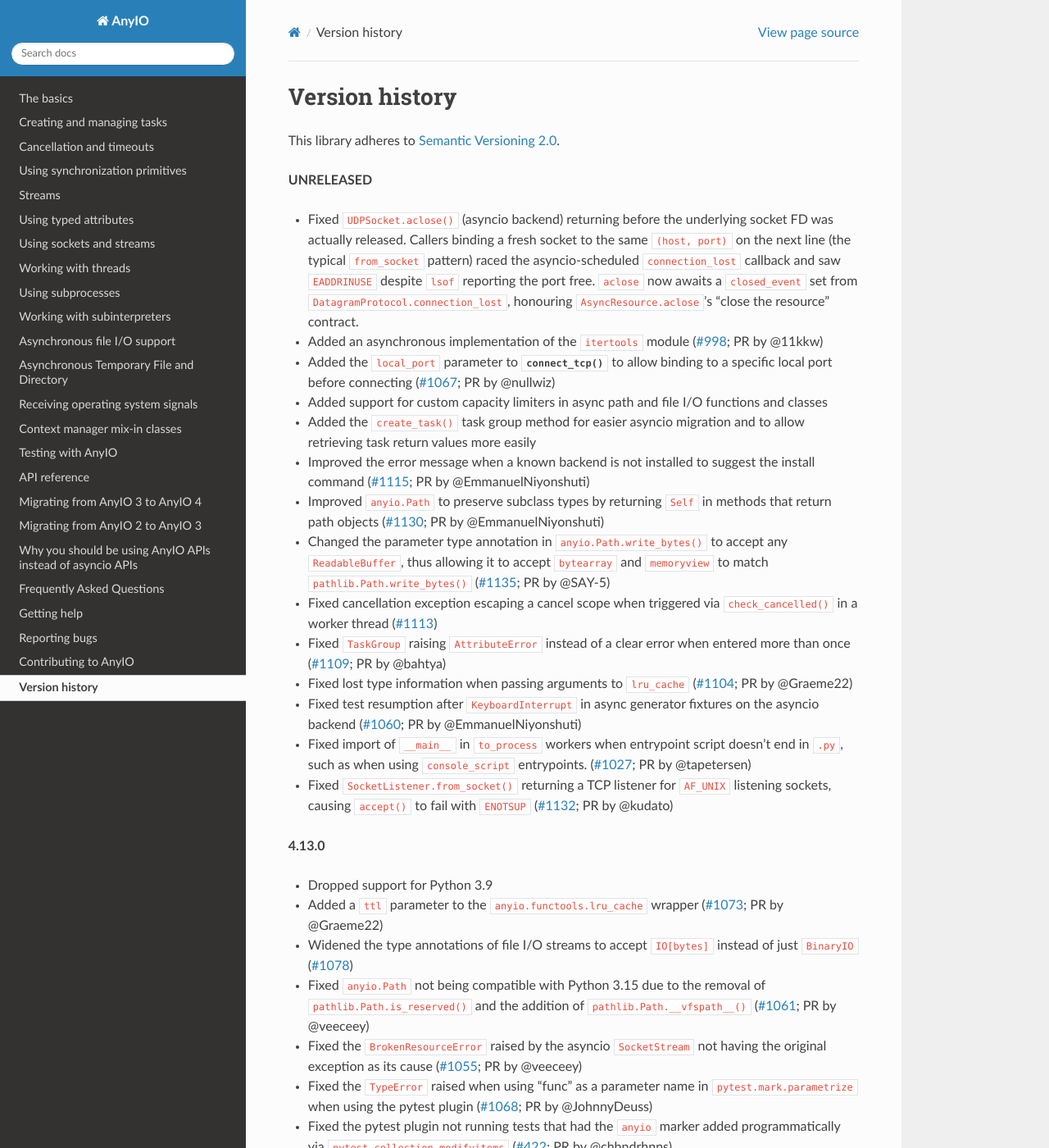
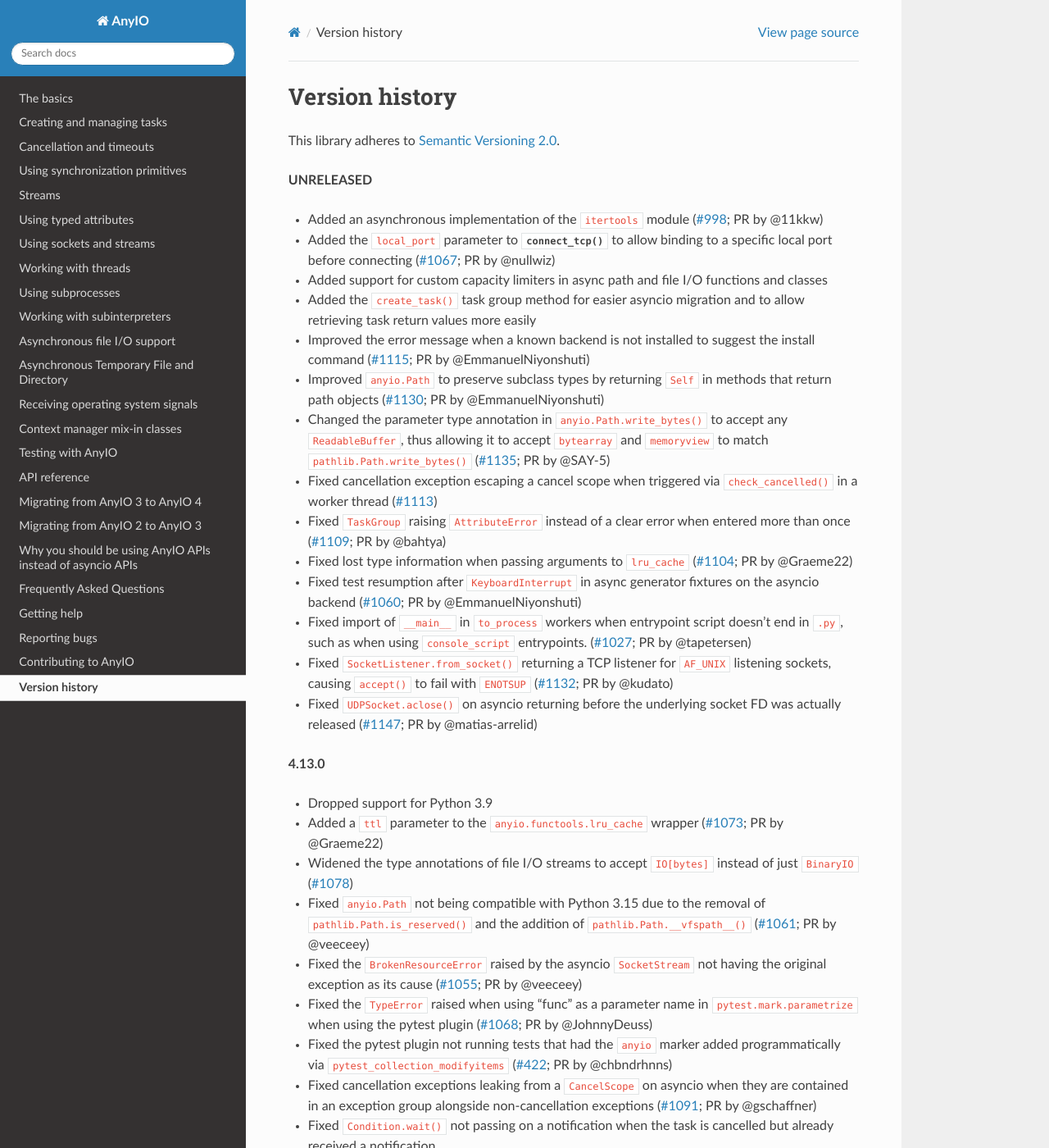
Before and after one commit to agronholm/anyio, a Sphinx documentation site: the page built from docs/versionhistory.rst, in a window 1280 px wide and 1400 px high. Shown: the whole window at 82% size. Built offline with Sphinx 7.4.7 and the Read the Docs theme 3.1.0, drawn with Linux system fonts in a browser that asks for light colours; the version number could not be read and is left out.

Commit message:
Moved the changelog entry and deleted unnecessary prose

```diff
--- a/docs/versionhistory.rst
+++ b/docs/versionhistory.rst
@@ -5,13 +5,6 @@
 
 **UNRELEASED**
 
-- Fixed ``UDPSocket.aclose()`` (asyncio backend) returning before the underlying
-  socket FD was actually released. Callers binding a fresh socket to the same
-  ``(host, port)`` on the next line (the typical ``from_socket`` pattern) raced
-  the asyncio-scheduled ``connection_lost`` callback and saw ``EADDRINUSE``
-  despite ``lsof`` reporting the port free. ``aclose`` now awaits a
-  ``closed_event`` set from ``DatagramProtocol.connection_lost``, honouring
-  ``AsyncResource.aclose``'s "close the resource" contract.
 - Added an asynchronous implementation of the ``itertools`` module
   (`#998 <https://github.com/agronholm/anyio/issues/998>`_; PR by @11kkw)
 - Added the ``local_port`` parameter to :func:`connect_tcp` to allow binding to a
@@ -48,6 +41,9 @@
 - Fixed ``SocketListener.from_socket()`` returning a TCP listener for ``AF_UNIX``
   listening sockets, causing ``accept()`` to fail with ``ENOTSUP``
   (`#1132 <https://github.com/agronholm/anyio/issues/1132>`_; PR by @kudato)
+- Fixed ``UDPSocket.aclose()`` on asyncio returning before the underlying
+  socket FD was actually released
+  (`#1147 <https://github.com/agronholm/anyio/pull/1147>`_; PR by @matias-arrelid)
 
 **4.13.0**
 
```
